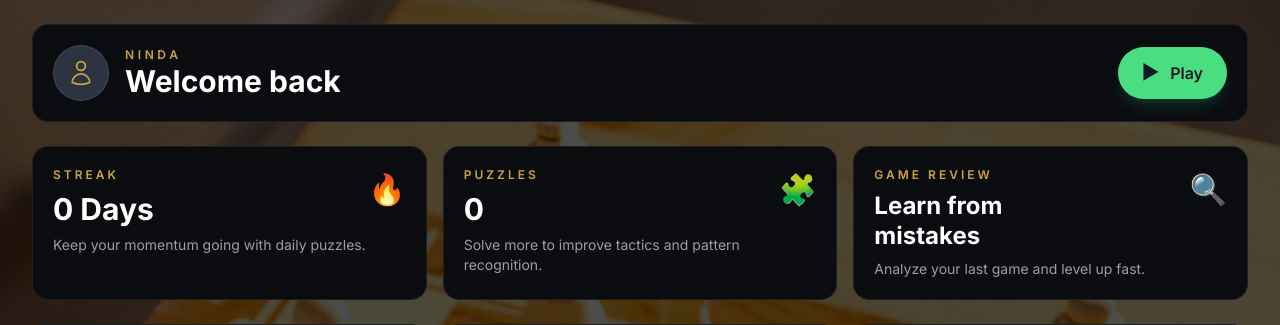
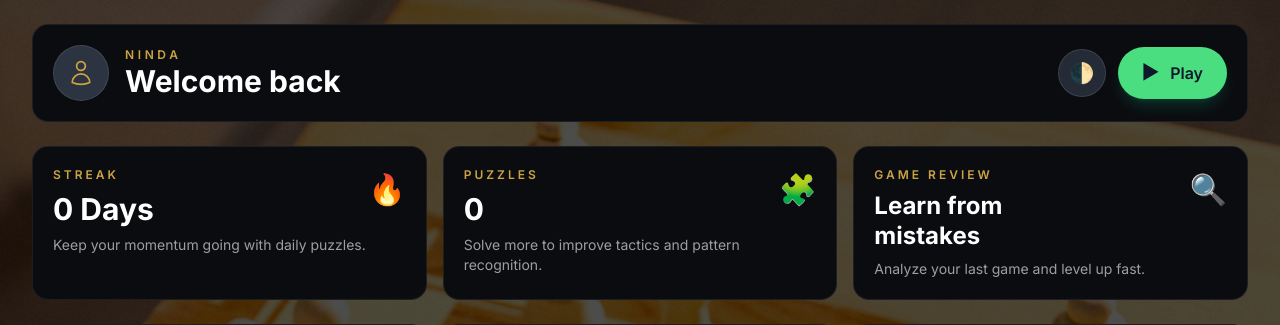
Before and after one commit to sabinramtel/Chess, a Flask app: page /home in a window 1280 px wide. Shown: the part 75-400 px from the top of the page. Run offline with Flask 3, Linux system fonts and the light colour scheme; a user stored in the database is signed in; data comes from the database, SQL or seed files in the repository; some libraries are stand-ins or nearby versions.

Commit message:
Add quick dark mode toggle to home page

```diff
--- a/app/templates/home.html
+++ b/app/templates/home.html
@@ -139,11 +139,16 @@
                     <h1 class="text-2xl md:text-3xl font-bold">Welcome back</h1>
                 </div>
             </div>
-            <a href="/play"
-                class="inline-flex items-center gap-3 px-6 py-3 rounded-full bg-[#4ade80] text-[#0f172a] font-semibold hover:bg-[#22c55e] transition shadow-lg shadow-emerald-500/20">
-                <span class="text-lg">▶</span>
-                <span>Play</span>
-            </a>
+            <div class="flex items-center gap-3">
+                <button id="quick-theme-toggle" class="w-12 h-12 rounded-full bg-[#252b36] flex items-center justify-center hover:bg-[#2c3341] transition border border-white/10" title="Toggle Theme">
+                    <span class="text-xl">🌓</span>
+                </button>
+                <a href="/play"
+                    class="inline-flex items-center gap-3 px-6 py-3 rounded-full bg-[#4ade80] text-[#0f172a] font-semibold hover:bg-[#22c55e] transition shadow-lg shadow-emerald-500/20">
+                    <span class="text-lg">▶</span>
+                    <span>Play</span>
+                </a>
+            </div>
         </div>
 
         <!-- Stats Row -->
@@ -302,4 +307,17 @@
 </div>
 {% endblock %}
 
-{% block scripts %}{% endblock %}
+{% block scripts %}
+<script>
+    document.getElementById('quick-theme-toggle')?.addEventListener('click', () => {
+        const isLight = document.documentElement.classList.contains('light-theme');
+        if (isLight) {
+            document.documentElement.classList.remove('light-theme');
+            localStorage.setItem('site_theme', 'dark');
+        } else {
+            document.documentElement.classList.add('light-theme');
+            localStorage.setItem('site_theme', 'light');
+        }
+    });
+</script>
+{% endblock %}
```
